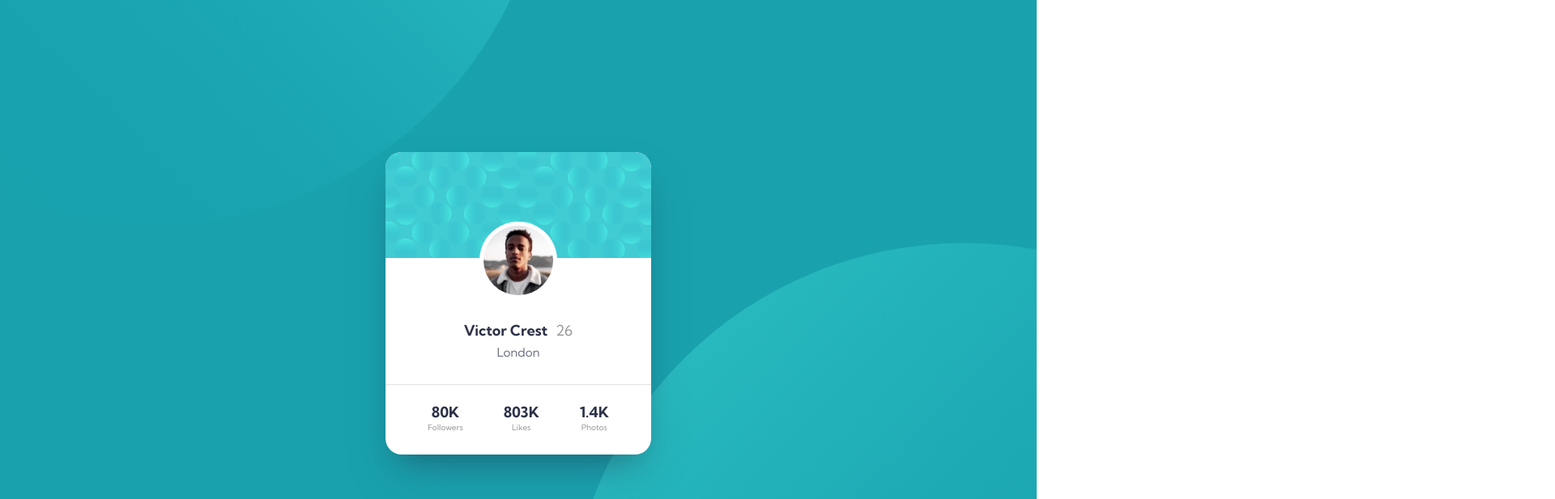
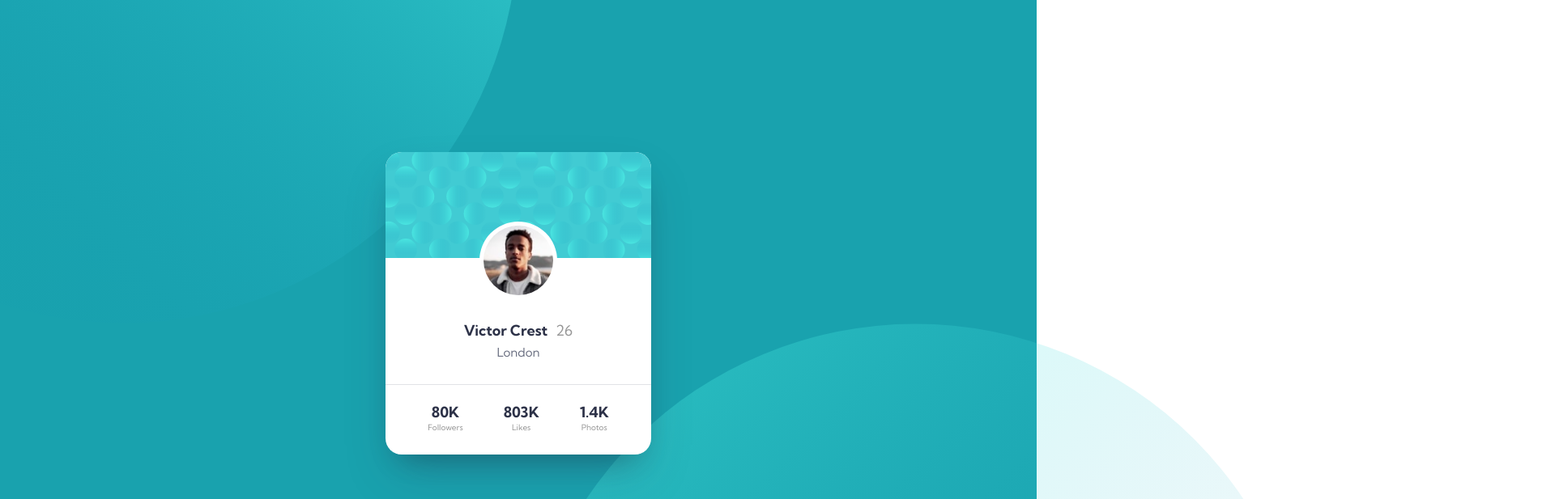
Before and after one commit to aristodev22/FeM-Profile-card-component, a plain HTML site: page index.html in a window 1280 px wide. Shown: the top 617 px of the page at 81% size, 1920 px wide, since content can reach past the window. Drawn offline with Linux system fonts and the light colour scheme.

Commit message:
Fix backgound image bug

```diff
--- a/styles.css
+++ b/styles.css
@@ -29,15 +29,35 @@ main.container {
     height: 100%;
     width: 100%;
     background-color: hsl(185, 75%, 39%);
-    background-image: url(./images/bg-pattern-top.svg), url(./images/bg-pattern-bottom.svg);
-    background-position-x: -30rem, 70rem;
-    background-position-y: -70rem, 30rem;
-    background-repeat: no-repeat;
     display: flex;
     justify-content: center;
     align-items: center;
     flex: 1;
+    z-index: -1;
 }
+
+.container:before, .container:after {
+    position: absolute;
+    content: '';
+    width: 100vw;
+    height: 100vh;
+    background-size: auto;
+    transform: translate(-50%, -50%);
+    z-index: -1;
+  }
+
+  .container:before {
+    top: 0;
+    left: 0;
+    background: url("../images/bg-pattern-top.svg") no-repeat bottom right;
+  }
+
+  .container:after {
+    top: 100%;
+    left: 100%;
+    background: url("../images/bg-pattern-bottom.svg") no-repeat;
+  }
+
 
 .card {
     height: 37.4rem;
```
